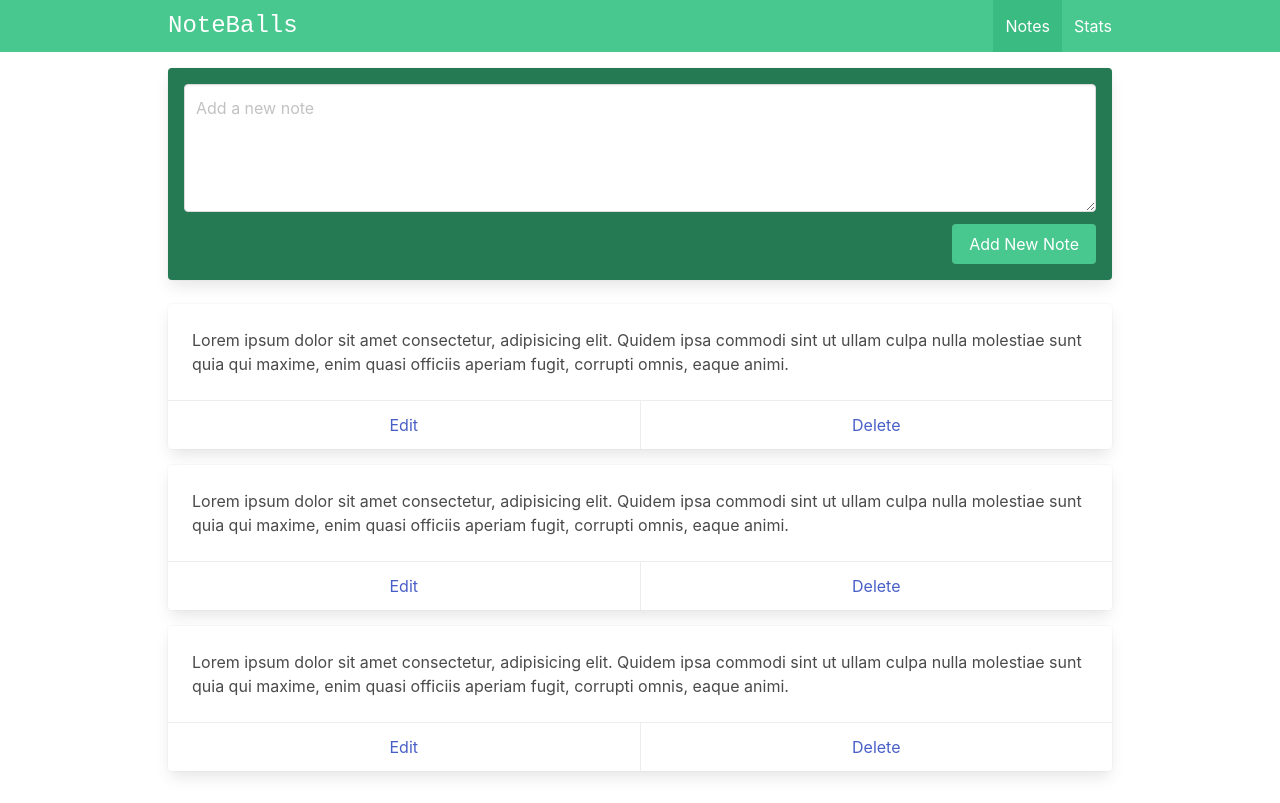
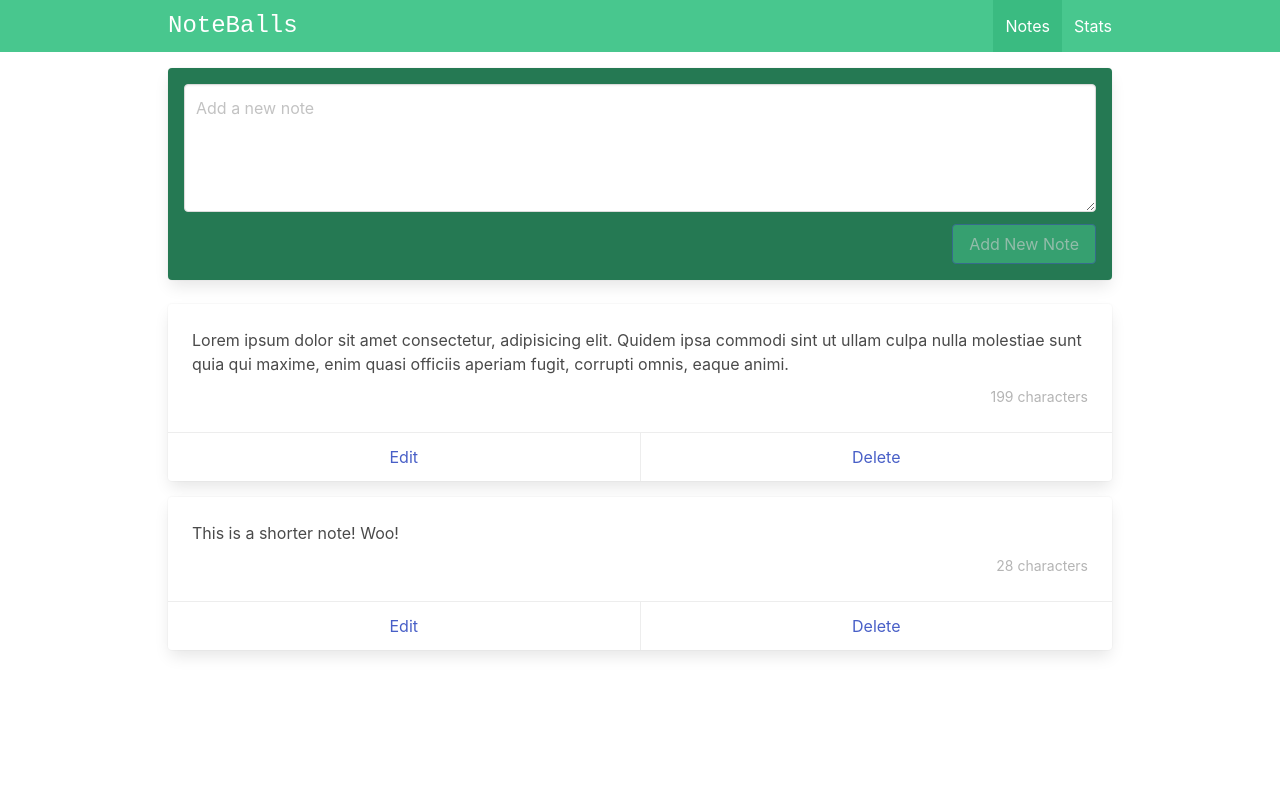
Before and after one commit to Alexandra2888/NoteBalls, a Vue app: page /#/ in a window 1280 px wide. Built offline with nearby package versions, Linux system fonts and the light colour scheme.

Commit message:
adding Note.vue

```diff
--- /dev/null
+++ b/src/components/notes/Note.vue
@@ -0,0 +1,58 @@
+<template>
+  <div
+      class="card mb-4"
+  >
+    <div class="card-content">
+      <div class="content">
+        {{ note.content }}
+        <div class="has-text-right has-text-grey-light mt-2">
+          <small>{{ characterLength }}</small>
+        </div>
+      </div>
+    </div>
+    <footer class="card-footer">
+      <a href="#" class="card-footer-item">Edit</a>
+      <a
+          @click.prevent="handleDeleteClicked"
+          class="card-footer-item"
+          href="#"
+      >
+        Delete
+      </a>
+    </footer>
+  </div>
+</template>
+
+<script setup>
+/*
+  imports
+*/
+import { computed } from 'vue'
+/*
+  props
+*/
+const props = defineProps({
+  note: {
+    type: Object,
+    required: true
+  }
+})
+/*
+  emits
+*/
+const emit = defineEmits(['deleteClicked'])
+/*
+  character length
+*/
+const characterLength = computed(() => {
+  let length = props.note.content.length
+  let description = length > 1 ? 'characters' : 'character'
+  return `${ length } ${ description }`
+})
+/*
+  handle delete clicked
+*/
+const handleDeleteClicked = () => {
+  emit('deleteClicked', props.note.id)
+}
+</script>
--- a/src/views/ViewNotes.vue
+++ b/src/views/ViewNotes.vue
@@ -5,34 +5,73 @@
       <div class="field">
         <div class="control">
           <textarea
+              v-model="newNote"
               class="textarea"
               placeholder="Add a new note"
+              ref="newNoteRef"
           />
         </div>
       </div>
 
       <div class="field is-grouped is-grouped-right">
         <div class="control">
-          <button class="button is-link has-background-success">
+          <button
+              @click="addNote"
+              :disabled="!newNote"
+              class="button is-link has-background-success"
+          >
             Add New Note
           </button>
         </div>
       </div>
     </div>
 
-    <div
-        v-for="i in 3"
-        class="card mb-4"
-    >
-      <div class="card-content">
-        <div class="content">
-          Lorem ipsum dolor sit amet consectetur, adipisicing elit. Quidem ipsa commodi sint ut ullam culpa nulla molestiae sunt quia qui maxime, enim quasi officiis aperiam fugit, corrupti omnis, eaque animi.
-        </div>
-      </div>
-      <footer class="card-footer">
-        <a href="#" class="card-footer-item">Edit</a>
-        <a href="#" class="card-footer-item">Delete</a>
-      </footer>
-    </div>
+    <Note
+        v-for="note in notes"
+        :key="note.id"
+        :note="note"
+        @deleteClicked="deleteNote"
+    />
+
   </div>
 </template>
+
+<script setup>
+/*
+  imports
+*/
+import { ref } from 'vue'
+import Note from '../components/Notes/Note.vue'
+/*
+  notes
+*/
+const newNote = ref('')
+const newNoteRef = ref(null)
+const notes = ref([
+  {
+    id: 'id1',
+    content: 'Lorem ipsum dolor sit amet consectetur, adipisicing elit. Quidem ipsa commodi sint ut ullam culpa nulla molestiae sunt quia qui maxime, enim quasi officiis aperiam fugit, corrupti omnis, eaque animi.'
+  },
+  {
+    id: 'id2',
+    content: 'This is a shorter note! Woo!'
+  }
+])
+const addNote = () => {
+  let currentDate = new Date().getTime(),
+      id = currentDate.toString()
+  let note = {
+    id,
+    content: newNote.value
+  }
+  notes.value.unshift(note)
+  newNote.value = ''
+  newNoteRef.value.focus()
+}
+/*
+  delete note
+*/
+const deleteNote = idToDelete => {
+  notes.value = notes.value.filter(note => { return note.id !== idToDelete })
+}
+</script>
```
